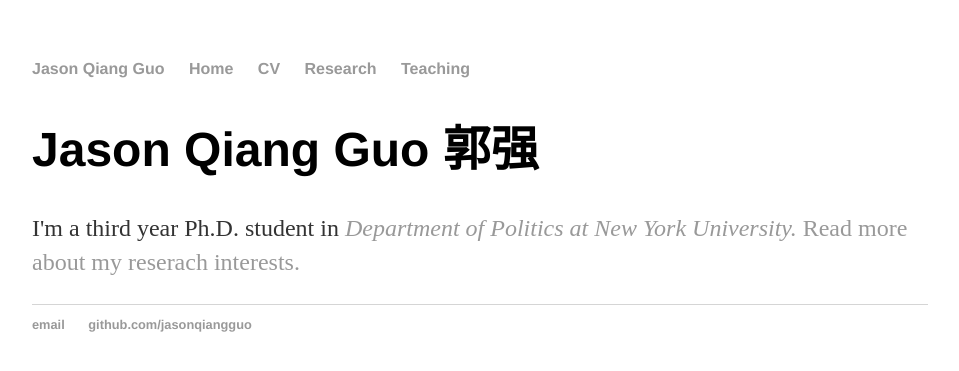
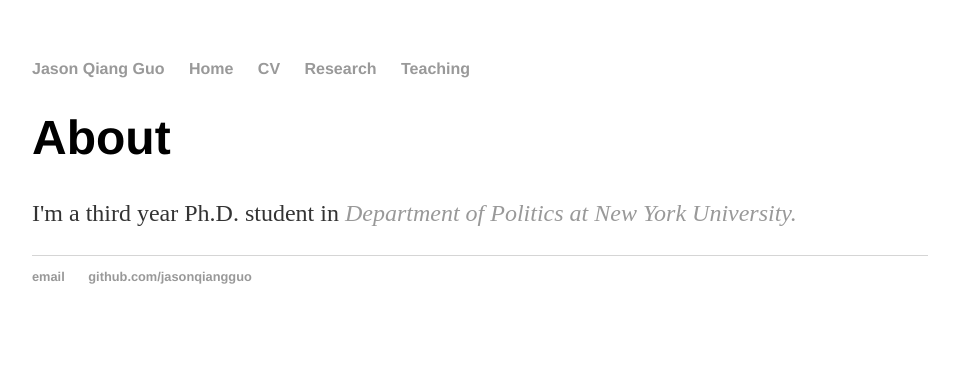
Before and after one commit to jasonqiangguo/jasonqiangguo.github.io, a Jekyll site: the page built from index.html, in a window 1280 px wide. Shown: the top 371 px of the page, without its empty margins (160-1119 px from the left). Built offline with Jekyll 4.4.1, drawn with Linux system fonts in a browser that asks for light colours.

Commit message:
homepage

```diff
--- a/index.html
+++ b/index.html
@@ -3,6 +3,6 @@ layout: default
 title: Jason Qiang Guo
 ---
 <div class="blurb">
-	<h1>Jason Qiang Guo 郭强</h1>
-	<p>I'm a third year Ph.D. student in <a href="http://politics.as.nyu.edu/page/home"> <em> Department of Politics at New York University. </em> </a>  <a href="/Research-interests/">Read more about my reserach interests. </a></p>
+	<h1>About </h1>
+	<p>I'm a third year Ph.D. student in <a href="http://politics.as.nyu.edu/page/home"> <em> Department of Politics at New York University. </em> </a> </p>
 </div><!-- /.blurb -->
```
